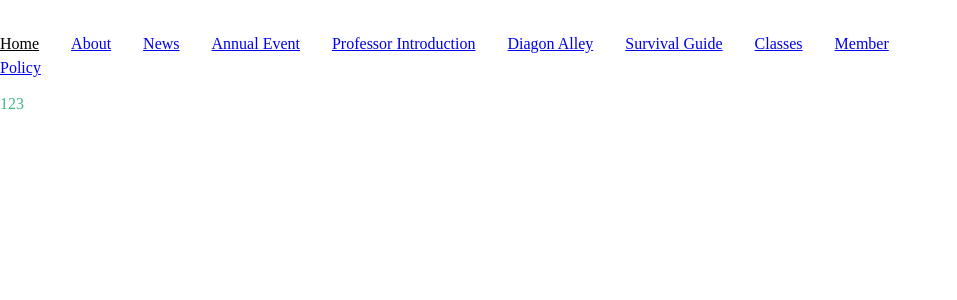
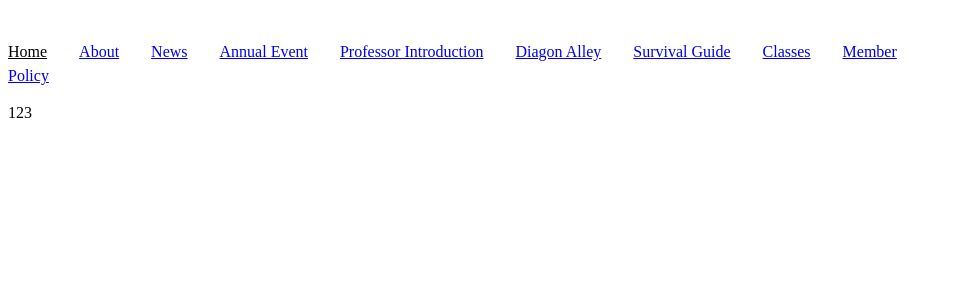
Before and after one commit to ChenRepeat/Formosoul, a Vue app: page / in a window 1280 px wide. Shown: the top 300 px of the page, without its empty margins (0-957 px from the left). Built offline with nearby package versions, Linux system fonts and the light colour scheme.

Commit message:
add reset

```diff
--- /dev/null
+++ b/src/assets/style.scss
@@ -0,0 +1,5 @@
+@import './reset.css';
+
+.dp-flex{
+  display: flex;
+}
--- a/src/components/TheFooter.vue
+++ b/src/components/TheFooter.vue
@@ -52,7 +52,7 @@
   </main>
 </template>
 
-<style scoped>
+<style scoped lang="scss">
   a{
     width: 100%;
     display: block;
@@ -84,9 +84,9 @@
     justify-content: start;
     gap: 60px;
   }
-  .dp-flex{
-    display: flex;
-  }
+  // .dp-flex{
+  //   display: flex;
+  // }
   .dp-flex-col{
     display: flex;
     flex-direction: column;
--- a/src/main.js
+++ b/src/main.js
@@ -1,5 +1,4 @@
-import './assets/reset.css'
-
+// import './assets/style.scss'
 import { createApp } from 'vue'
 import { createPinia } from 'pinia'
 
--- a/src/views/Home.vue
+++ b/src/views/Home.vue
@@ -8,7 +8,5 @@
 </template>
 
 <style lang="scss" scoped>
-  .a123{
-    color: $color-primary;
-  }
+
 </style>
```
Also changed, not shown: src/assets/_variables.scss (line endings or trailing spaces).
